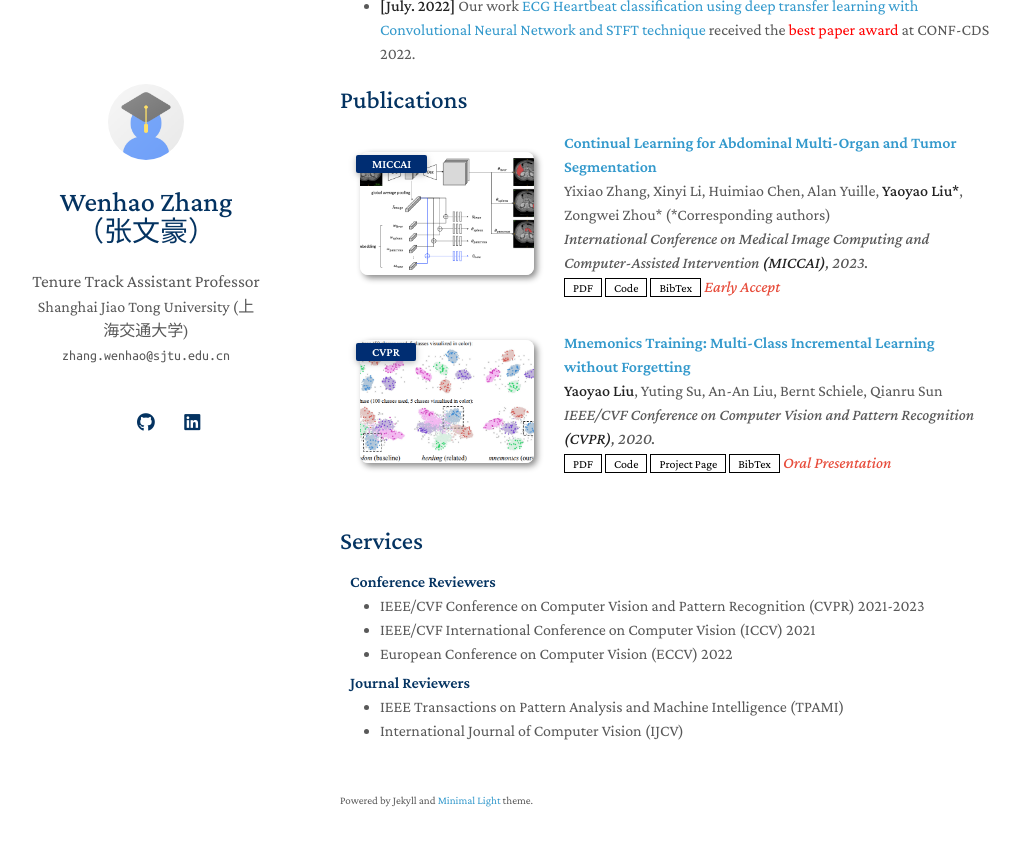
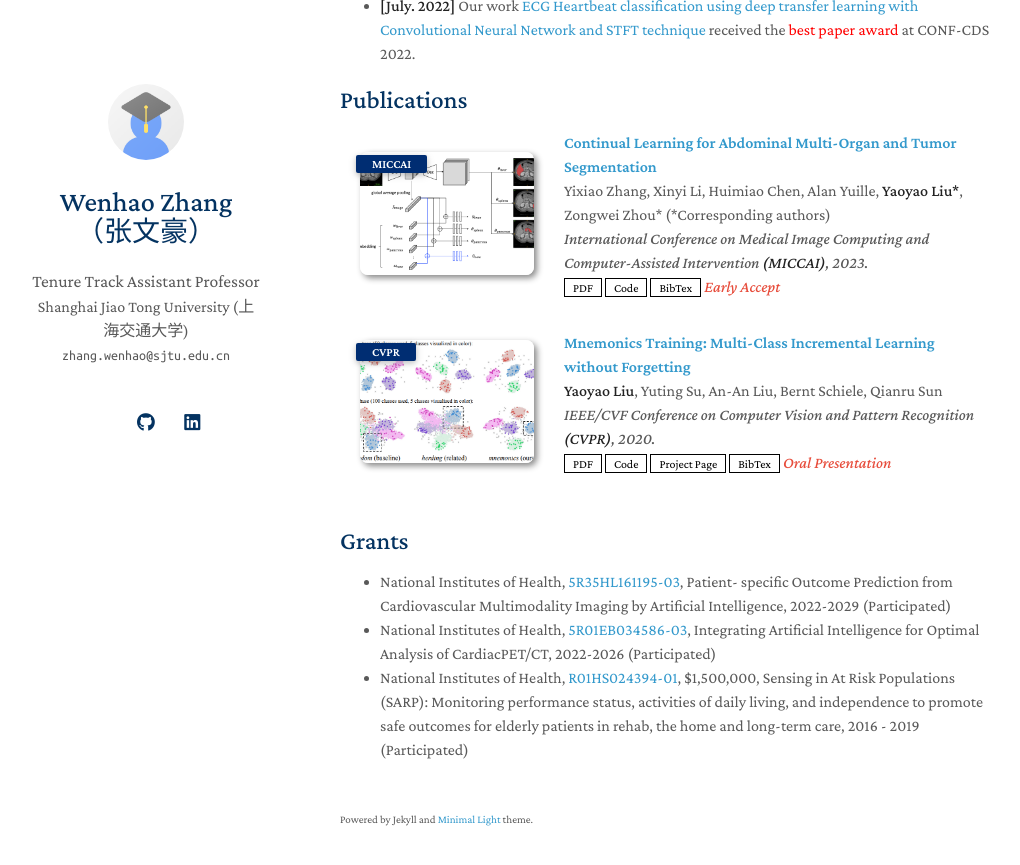
Before and after one commit to wenhaoz-fengcai/homepage, a Jekyll site: the page built from index.md, in a window 1280 px wide and 900 px high, scrolled down 605 px. Shown: the top 865 px of the window, without its empty margins (130-1150 px from the left). Built offline with Jekyll 4.4.1, drawn with Linux system fonts in a browser that asks for light colours; a style sheet for code colours, icons or effects is not loaded; our own code applies the rules of GitHub Pages for plain Markdown files.

Commit message:
Update services.md

```diff
--- a/_includes/services.md
+++ b/_includes/services.md
@@ -1,16 +1,6 @@
-## Services
+## Grants
 
-<h4 style="margin:0 10px 0;">Conference Reviewers</h4>
-
-<ul style="margin:0 0 5px;">
-  <li><a href="http://cvpr2023.thecvf.com/"><autocolor>IEEE/CVF Conference on Computer Vision and Pattern Recognition (CVPR) 2021-2023</autocolor></a></li>
-  <li><a href="http://iccv2021.thecvf.com/"><autocolor>IEEE/CVF International Conference on Computer Vision (ICCV) 2021</autocolor></a></li>
-  <li><a href="https://eccv2022.ecva.net/"><autocolor>European Conference on Computer Vision (ECCV) 2022</autocolor></a></li>
-</ul>
-
-<h4 style="margin:0 10px 0;">Journal Reviewers</h4>
-
-<ul style="margin:0 0 20px;">
-  <li><a href="https://www.computer.org/csdl/journal/tp"><autocolor>IEEE Transactions on Pattern Analysis and Machine Intelligence (TPAMI)</autocolor></a></li>
-  <li><a href="https://www.springer.com/journal/11263"><autocolor>International Journal of Computer Vision (IJCV)</autocolor></a></li>
-</ul>
+- National Institutes of Health, [5R35HL161195-03](https://reporter.nih.gov/project-details/10854775), Patient-
+specific Outcome Prediction from Cardiovascular Multimodality Imaging by Artificial Intelligence, 2022-2029 (Participated)
+- National Institutes of Health, [5R01EB034586-03](https://reporter.nih.gov/project-details/10899716), Integrating Artificial Intelligence for Optimal Analysis of CardiacPET/CT, 2022-2026 (Participated)
+- National Institutes of Health, [R01HS024394-01](), $1,500,000, Sensing in At Risk Populations (SARP): Monitoring performance status, activities of daily living, and independence to promote safe outcomes for elderly patients in rehab, the home and long-term care, 2016 - 2019 (Participated)
```
